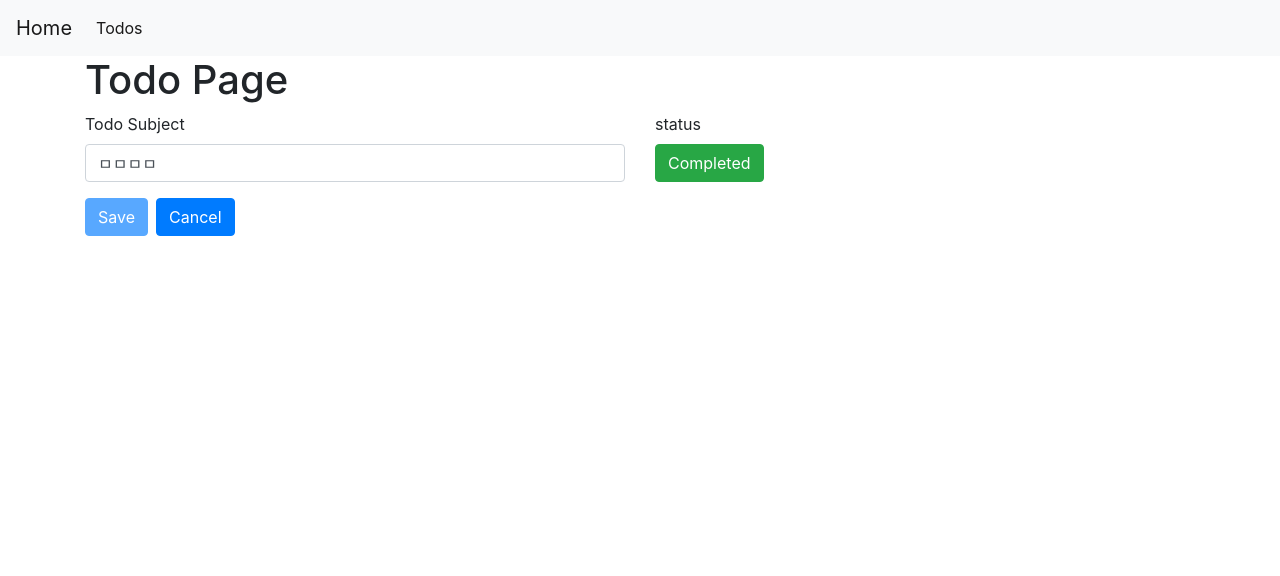
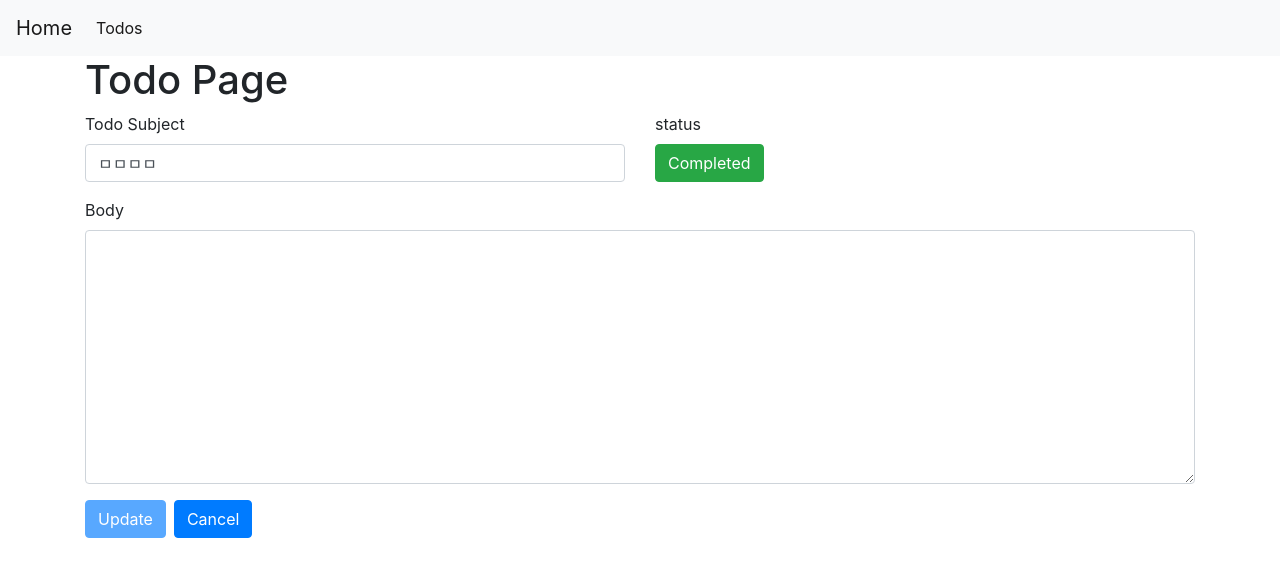
Before and after one commit to jseunn/metanet-vue.js, a Vue app: page /todos/1 in a window 1280 px wide. Shown: the top 576 px of the page. Built offline with nearby package versions, Linux system fonts and the light colour scheme; data requests are answered from the project's data file.

Commit message:
feat: TodoForm.vue

```diff
--- a/src/components/TodoForm.vue
+++ b/src/components/TodoForm.vue
@@ -11,7 +11,7 @@
               <input v-model="todo.subject" type="text" class="form-control">
               </div>
            </div>
-           <div class="col-6">
+           <div v-if="editing" class="col-6">
               <div class="form-group">
                <label>status</label>
                <div>
@@ -24,8 +24,15 @@
                </div>
               </div>
           </div>
+          <div class="col-12">
+            <div class="form-group">
+                <label>Body</label>
+                <textarea v-model="todo.body" class="form-control"
+                    cols="30" rows="10"></textarea>
+            </div>
+          </div>
       </div>
-      <button type="submit" class="btn btn-primary" :disabled = "!todoUpdated">Save</button>
+      <button type="submit" class="btn btn-primary" :disabled = "!todoUpdated">{{ editing ? 'Update' : 'Create' }}</button>
       <button class="btn btn-primary ml-2" @click="moveToListPage">Cancel</button>
       </form>
       <Toast v-if="showToast"
@@ -49,9 +56,14 @@
   export default {
       components: {
           Toast
-
       },
-      setup(){
+      props: {
+        editing : {
+            type: Boolean,
+            default: false
+        }
+      },
+      setup(props){
           onUnmounted(() => {
               console.log('unmounted');
               clearTimeout(timeout.value);
@@ -61,8 +73,11 @@
 
           const route = useRoute();
           const router = useRouter();
-          const todo = ref(null);
-          const loading = ref(true);  //처음엔 true
+          const todo = ref({
+            subject: '',
+            completed: false,
+          });
+          const loading = ref(false);  //처음엔 true
           const todoId =  route.params.id;
           const originalTodo = ref(null);
 
@@ -94,20 +109,24 @@
 
           //input창에 해당 id의 subject 보이기
           const getTodo =async() => {
+            loading.value = true;
               try{
                   const res =  await axios.get(`http://localhost:3000/todos/${todoId}`);
                   todo.value = {...res.data};
                   originalTodo.value = {...res.data};
                   loading.value = false;  //데이터 받아오면 false
               }catch(err){
+                loading.value = false;
                   console.log(err);
                   triggerToast('something went wrong', 'danger'); //기본은 success
               }
 
           };
 
+          if(props.editing){
+              getTodo(); // _id로 갈 때만 호출이 되도록 한다. (props.editing이 true일 때)
+          }
 
-          getTodo();
           const toggleTodoStatus = () => {
               todo.value.completed = ! todo.value.completed;
           };
--- a/src/pages/todos/_id.vue
+++ b/src/pages/todos/_id.vue
@@ -1,6 +1,6 @@
 <template>
     <h1>Todo Page </h1>
-    <TodoForm />
+    <TodoForm :editing="true" />
   </template>
 
 
--- a/src/pages/todos/create/index.vue
+++ b/src/pages/todos/create/index.vue
@@ -1,10 +1,13 @@
-<template>
-    Create Page
+<template><h1>Create Todo</h1>
+    <TodoForm />
 </template>
 
 <script>
+    import TodoForm from '@/components/TodoForm.vue'
     export default{
-
+      components: {
+            TodoForm
+      },
     }
 </script>
 
```
